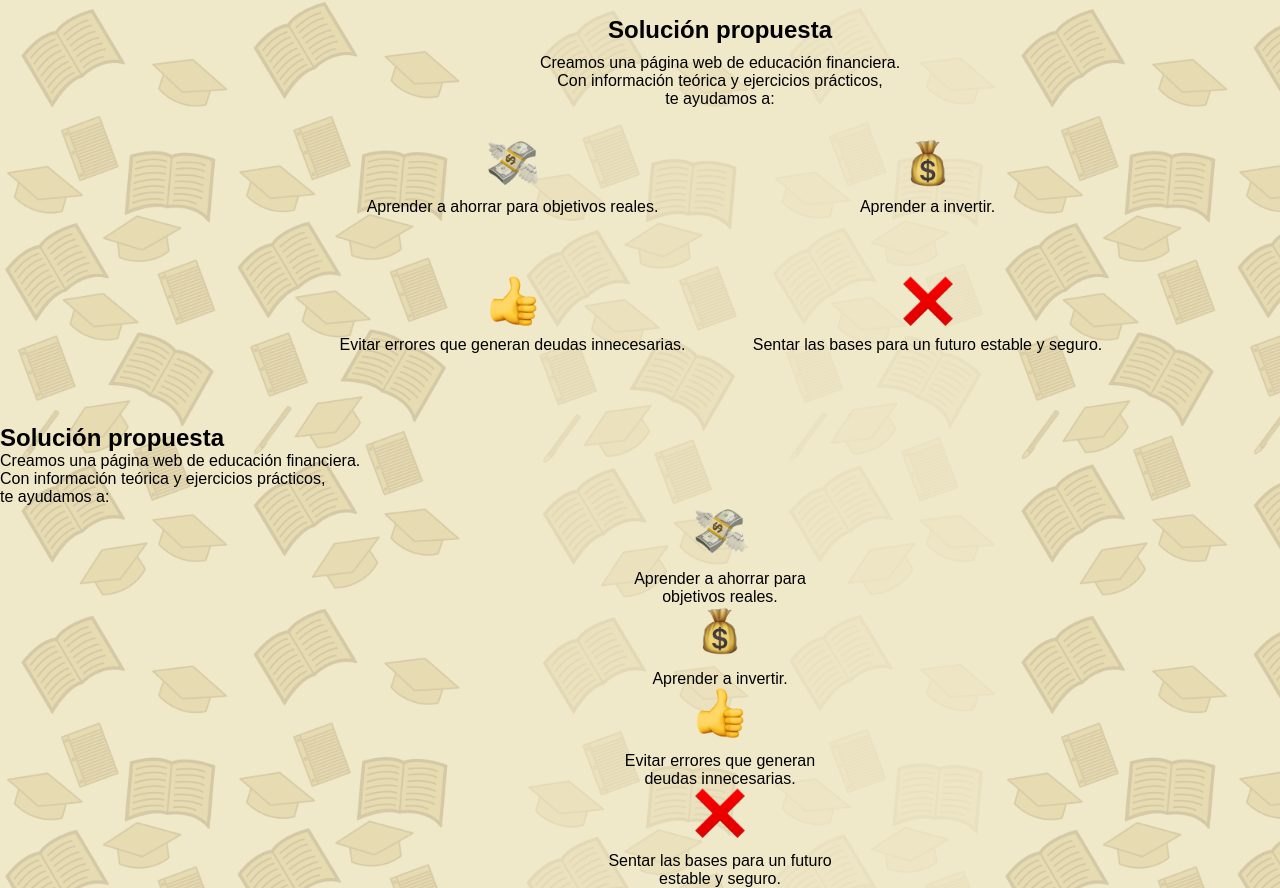
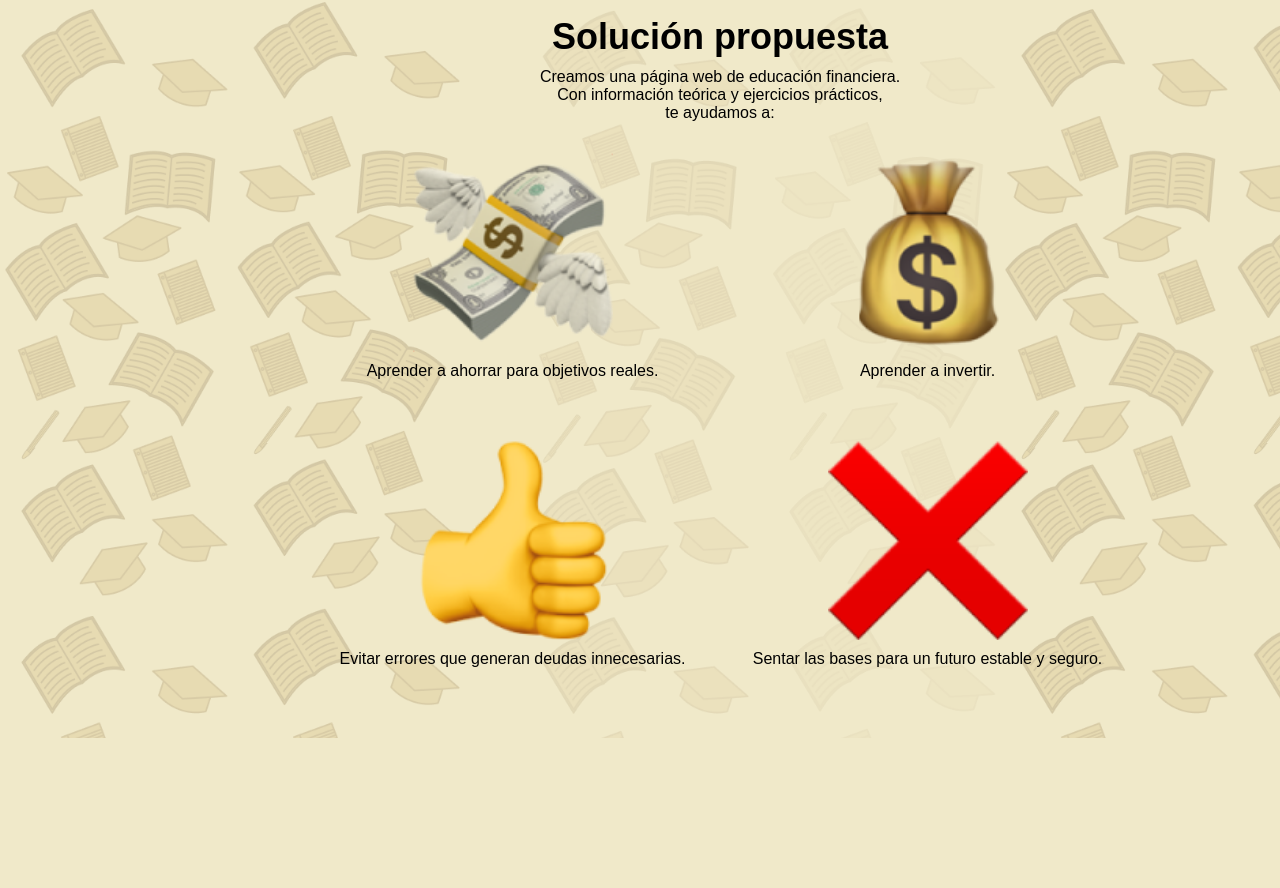
Before and after one commit to scagno/tp-landing-page-scagnolari-tallone, a website: page aa.html in a window 1280 px wide. Shown: the part 1704-2592 px from the top of the page. After the commit the page ends 2442 px from the top, so only its background shows below. Drawn offline with Linux system fonts and the light colour scheme; files whose address does not match are found by name; a web font is replaced by a local one.

Commit message:
avanzesolucion propuesta

```diff
--- a/aa.html
+++ b/aa.html
@@ -355,7 +355,7 @@
   </header>
 
   <main>
-    <h2>Solución propuesta</h2>
+    <h2 style="font-size: 36px;">Solución propuesta</h2>
     <p>
       Creamos una página web de educación financiera.<br>
       Con información teórica y ejercicios prácticos,<br>
@@ -364,50 +364,22 @@
 
     <div class="grid">
     <div class="item">
-      <img src="img/moni.png" alt="moni" class="icon">
+      <img src="imgs/moni.png" alt="Cheerful cartoon coin character with large expressive eyes and a wide smile, symbolizing financial savings and growth. The coin exudes positivity and encouragement, set against a plain background, creating an optimistic and inviting tone" class="icon" style="width: 200px; height: 200px;" onerror="this.onerror=null; this.src='imgs/placeholder.png';">
       <p>Aprender a ahorrar para objetivos reales.</p>
     </div>
     <div class="item">
-      <img src="img/bolsa moni.png" alt="bolsa moni" class="icon">
+      <img src="./imgs/bolsamoni.png" alt="Cheerful money bag character with a wide smile and large expressive eyes, symbolizing financial growth and the concept of learning to invest. The character is set against a plain background, exuding positivity and encouragement" class="icon" style="width: 200px; height: 200px;" onerror="this.onerror=null; this.src='https://via.placeholder.com/50';">
       <p>Aprender a invertir.</p>
     </div>
     <div class="item">
-      <img src="img/pulgar.png" alt="pulgar" class="icon">
+      <img src="./imgs/pulgar.png" alt="Illustration of a hand making a thumbs-up gesture, symbolizing approval, positivity, and encouragement, set against a plain background" class="icon" style="width: 200px; height: 200px;" onerror="this.onerror=null; this.src='https://via.placeholder.com/50';">
       <p>Evitar errores que generan deudas innecesarias.</p>
     </div>
     <div class="item">
-      <img src="img/cruz.png" alt="Red cross symbol representing health and safety, placed on a neutral background, evoking a sense of care and protection" class="icon">
+      <img src="./imgs/cruz.png" alt="Red cross symbol representing health and safety, evoking a sense of care and reliability, set against a plain background" class="icon" style="width: 200px; height: 200px;" onerror="this.onerror=null; this.src='https://via.placeholder.com/50';">
       <p>Sentar las bases para un futuro estable y seguro.</p>
     </div>
     </div>
   </main>
 </body>
 </html>
-
-<section class="solucion">
-  <h2>Solución propuesta</h2>
-  <p>
-    Creamos una página web de educación financiera. <br>
-    Con información teórica y ejercicios prácticos, <br>
-    te ayudamos a:
-  </p>
-
-  <div class="solucion-grid">
-    <div class="item">
-      <img src="imgs/billete.png" alt="Ahorro">
-      <p>Aprender a ahorrar para <br> objetivos reales.</p>
-    </div>
-    <div class="item">
-      <img src="imgs/bolsa.png" alt="Invertir">
-      <p>Aprender a invertir.</p>
-    </div>
-    <div class="item">
-      <img src="imgs/pulgar.png" alt="Errores">
-      <p>Evitar errores que generan <br> deudas innecesarias.</p>
-    </div>
-    <div class="item">
-      <img src="imgs/cruz.png" alt="Futuro seguro">
-      <p>Sentar las bases para un futuro <br> estable y seguro.</p>
-    </div>
-  </div>
-</section>
```
Also changed, not shown: imgs/bolsamoni.png (renamed from imgs/bolsa moni.png).
